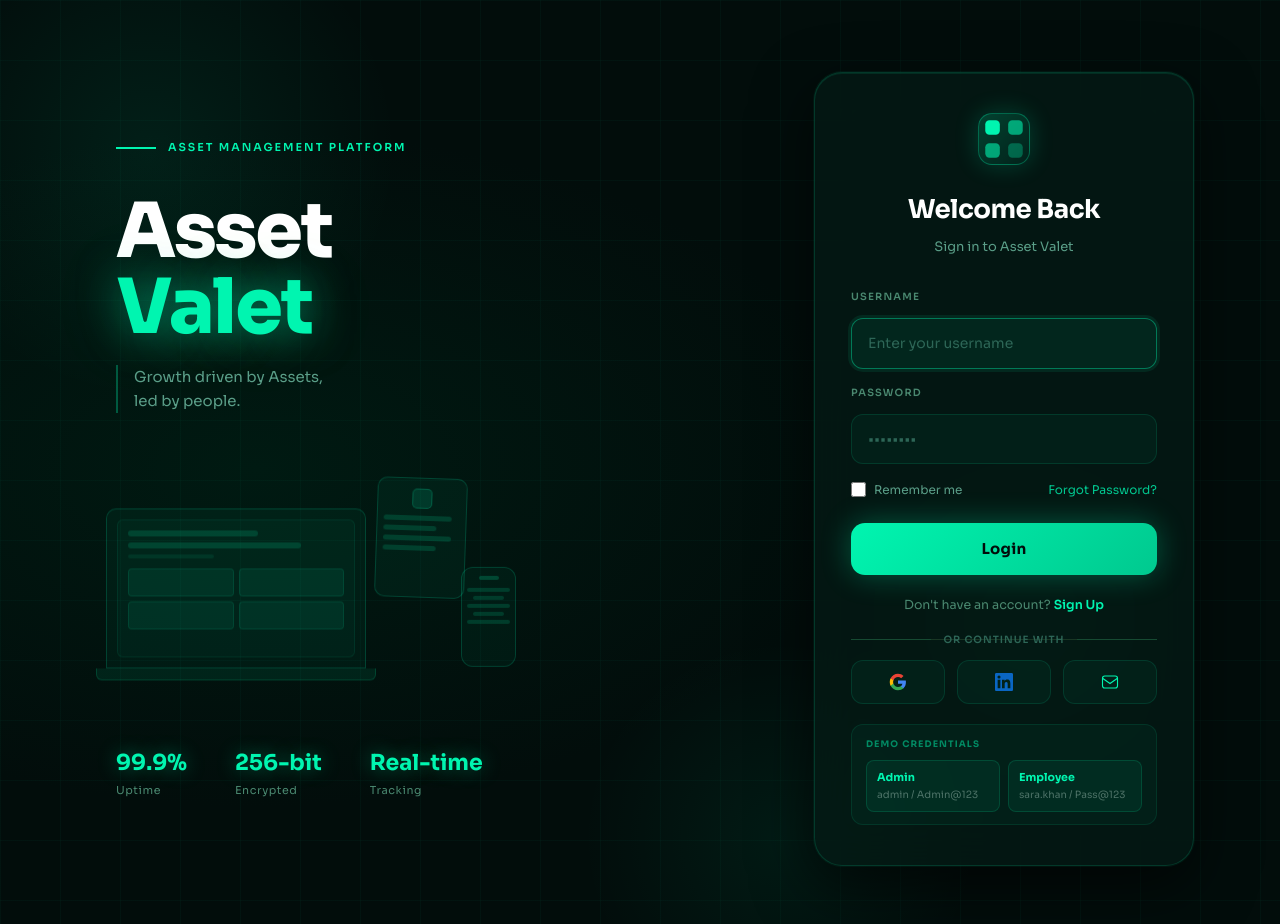
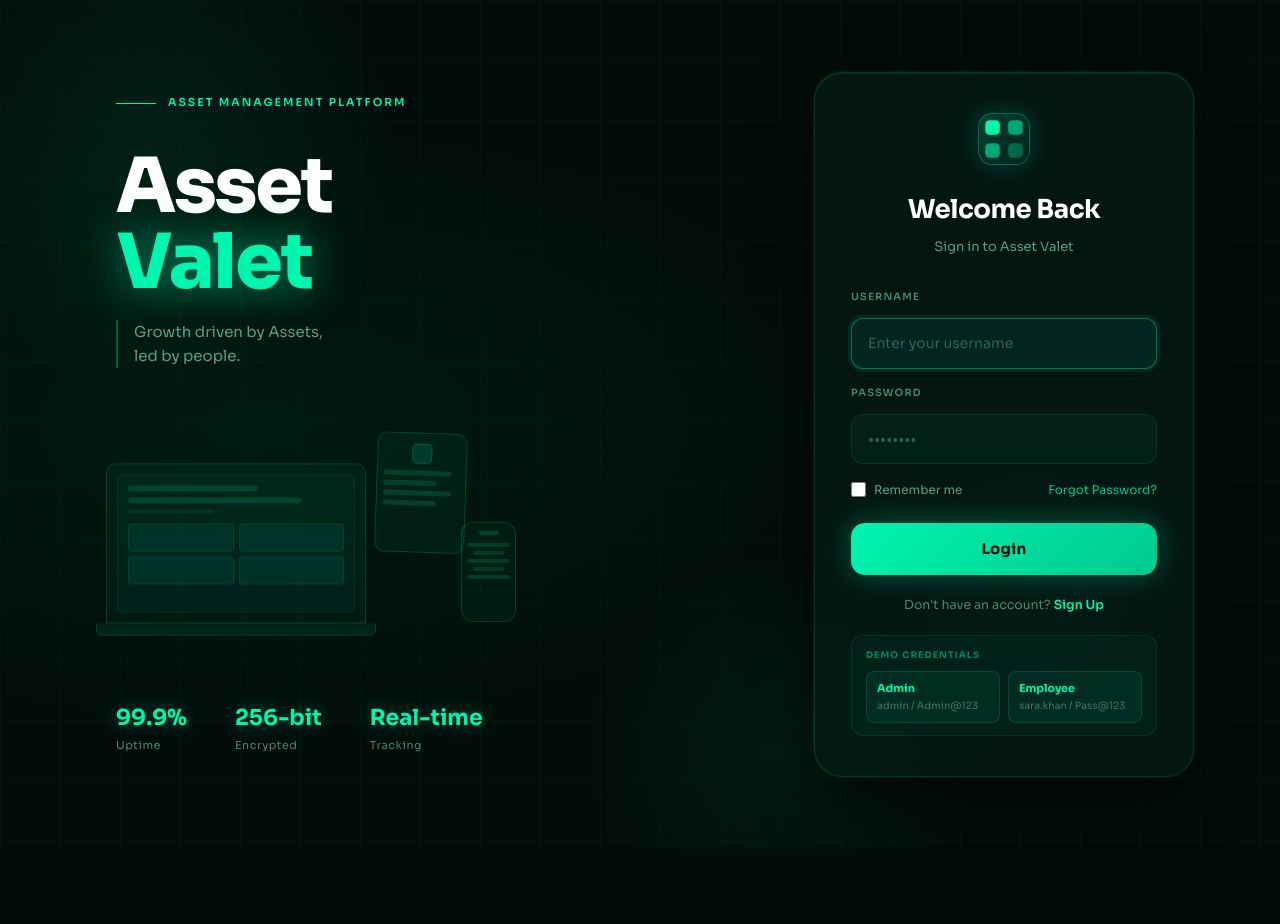
Before and after one commit to nisargatk21/asset-valet, a Next.js app: page /login in a window 1280 px wide. Shown: the top 924 px of the page. After the commit the page ends 849 px from the top, so only its background shows below. Built offline with nearby package versions, Linux system fonts and the light colour scheme.

Commit message:
remove social login

```diff
--- a/app/login/page.tsx
+++ b/app/login/page.tsx
@@ -102,18 +102,9 @@ export default function LoginPage() {
         .btn-login { width:100%; padding:14px; background:linear-gradient(135deg,#00f5b0,#00c98f); border:none; border-radius:14px; font-family:'Sora',sans-serif; font-size:15px; font-weight:700; color:#020d0b; cursor:pointer; transition:all 0.2s; box-shadow:0 0 30px rgba(0,245,176,0.3); letter-spacing:0.02em; margin-bottom:20px; }
         .btn-login:hover { transform:translateY(-1px); box-shadow:0 0 40px rgba(0,245,176,0.45); }
         .btn-login:disabled { opacity:0.6; cursor:not-allowed; transform:none; }
-        .signup-row { text-align:center; font-size:12.5px; color:#4a8870; margin-bottom:24px; }
+        .signup-row { text-align:center; font-size:12.5px; color:#4a8870; margin-bottom:0; }
         .signup-row a { color:#00f5b0; text-decoration:none; font-weight:600; }
         .error-msg { background:rgba(255,80,80,0.08); border:1px solid rgba(255,80,80,0.2); border-radius:10px; padding:10px 14px; font-size:12px; color:#ff6b6b; margin-bottom:16px; text-align:center; }
-        .divider { display:flex; align-items:center; gap:12px; margin-bottom:20px; }
-        .divider-line { flex:1; height:1px; background:rgba(0,245,176,0.1); }
-        .divider-text { font-size:10px; font-weight:600; letter-spacing:0.1em; color:#2d6657; text-transform:uppercase; }
-        .social-row { display:flex; gap:12px; justify-content:center; }
-        .social-btn { flex:1; height:44px; background:rgba(0,245,176,0.04); border:1px solid rgba(0,245,176,0.12); border-radius:12px; display:flex; align-items:center; justify-content:center; cursor:pointer; transition:all 0.2s; }
-        .social-btn:hover { background:rgba(0,245,176,0.08); border-color:rgba(0,245,176,0.25); }
-        .social-btn svg { width:18px; height:18px; }
-
-        /* Demo credentials */
         .demo-box { margin-top:20px; padding:12px 14px; border-radius:12px; background:rgba(0,245,176,0.04); border:1px solid rgba(0,245,176,0.1); }
         .demo-title { font-size:9px; font-weight:700; text-transform:uppercase; letter-spacing:.12em; color:rgba(0,245,176,0.5); margin-bottom:8px; }
         .demo-grid { display:grid; grid-template-columns:1fr 1fr; gap:8px; }
@@ -217,35 +208,6 @@ export default function LoginPage() {
               Don&apos;t have an account? <Link href="/signup">Sign Up</Link>
             </div>
 
-            <div className="divider">
-              <div className="divider-line" />
-              <span className="divider-text">Or continue with</span>
-              <div className="divider-line" />
-            </div>
-
-            <div className="social-row">
-              <button className="social-btn" type="button">
-                <svg viewBox="0 0 24 24">
-                  <path d="M22.56 12.25c0-.78-.07-1.53-.2-2.25H12v4.26h5.92c-.26 1.37-1.04 2.53-2.21 3.31v2.77h3.57c2.08-1.92 3.28-4.74 3.28-8.09z" fill="#4285F4"/>
-                  <path d="M12 23c2.97 0 5.46-.98 7.28-2.66l-3.57-2.77c-.98.66-2.23 1.06-3.71 1.06-2.86 0-5.29-1.93-6.16-4.53H2.18v2.84C3.99 20.53 7.7 23 12 23z" fill="#34A853"/>
-                  <path d="M5.84 14.09c-.22-.66-.35-1.36-.35-2.09s.13-1.43.35-2.09V7.07H2.18C1.43 8.55 1 10.22 1 12s.43 3.45 1.18 4.93l3.66-2.84z" fill="#FBBC05"/>
-                  <path d="M12 5.38c1.62 0 3.06.56 4.21 1.64l3.15-3.15C17.45 2.09 14.97 1 12 1 7.7 1 3.99 3.47 2.18 7.07l3.66 2.84c.87-2.6 3.3-4.53 6.16-4.53z" fill="#EA4335"/>
-                </svg>
-              </button>
-              <button className="social-btn" type="button">
-                <svg viewBox="0 0 24 24" fill="#0A66C2">
-                  <path d="M20.447 20.452h-3.554v-5.569c0-1.328-.027-3.037-1.852-3.037-1.853 0-2.136 1.445-2.136 2.939v5.667H9.351V9h3.414v1.561h.046c.477-.9 1.637-1.85 3.37-1.85 3.601 0 4.267 2.37 4.267 5.455v6.286zM5.337 7.433a2.062 2.062 0 01-2.063-2.065 2.064 2.064 0 112.063 2.065zm1.782 13.019H3.555V9h3.564v11.452zM22.225 0H1.771C.792 0 0 .774 0 1.729v20.542C0 23.227.792 24 1.771 24h20.451C23.2 24 24 23.227 24 22.271V1.729C24 .774 23.2 0 22.222 0h.003z"/>
-                </svg>
-              </button>
-              <button className="social-btn" type="button">
-                <svg viewBox="0 0 24 24" fill="none" stroke="#00f5b0" strokeWidth="1.5">
-                  <rect x="2" y="4" width="20" height="16" rx="3"/>
-                  <path d="M2 7l10 7 10-7"/>
-                </svg>
-              </button>
-            </div>
-
-            {/* Demo credentials */}
             <div className="demo-box">
               <div className="demo-title">Demo Credentials</div>
               <div className="demo-grid">
```
